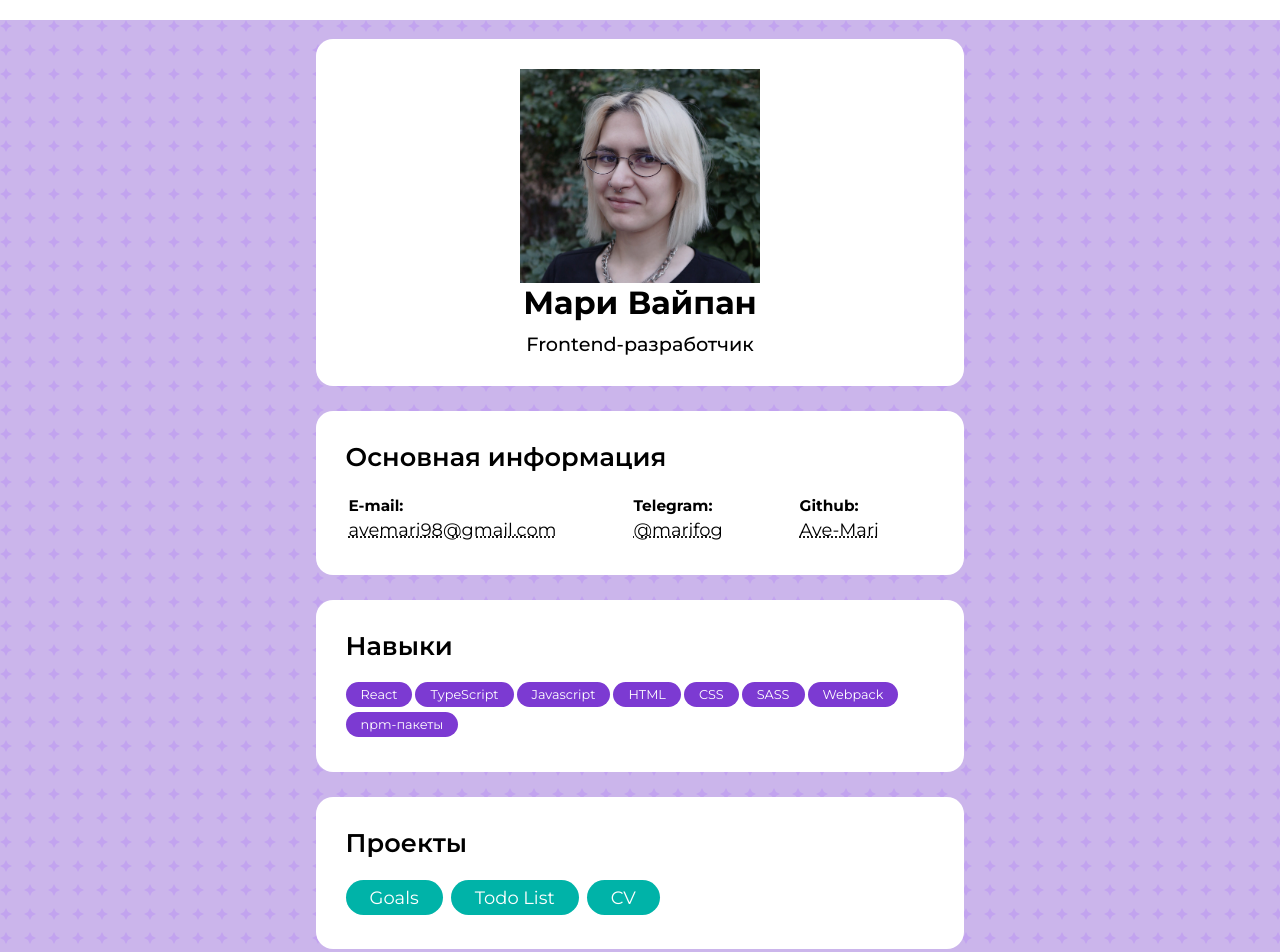
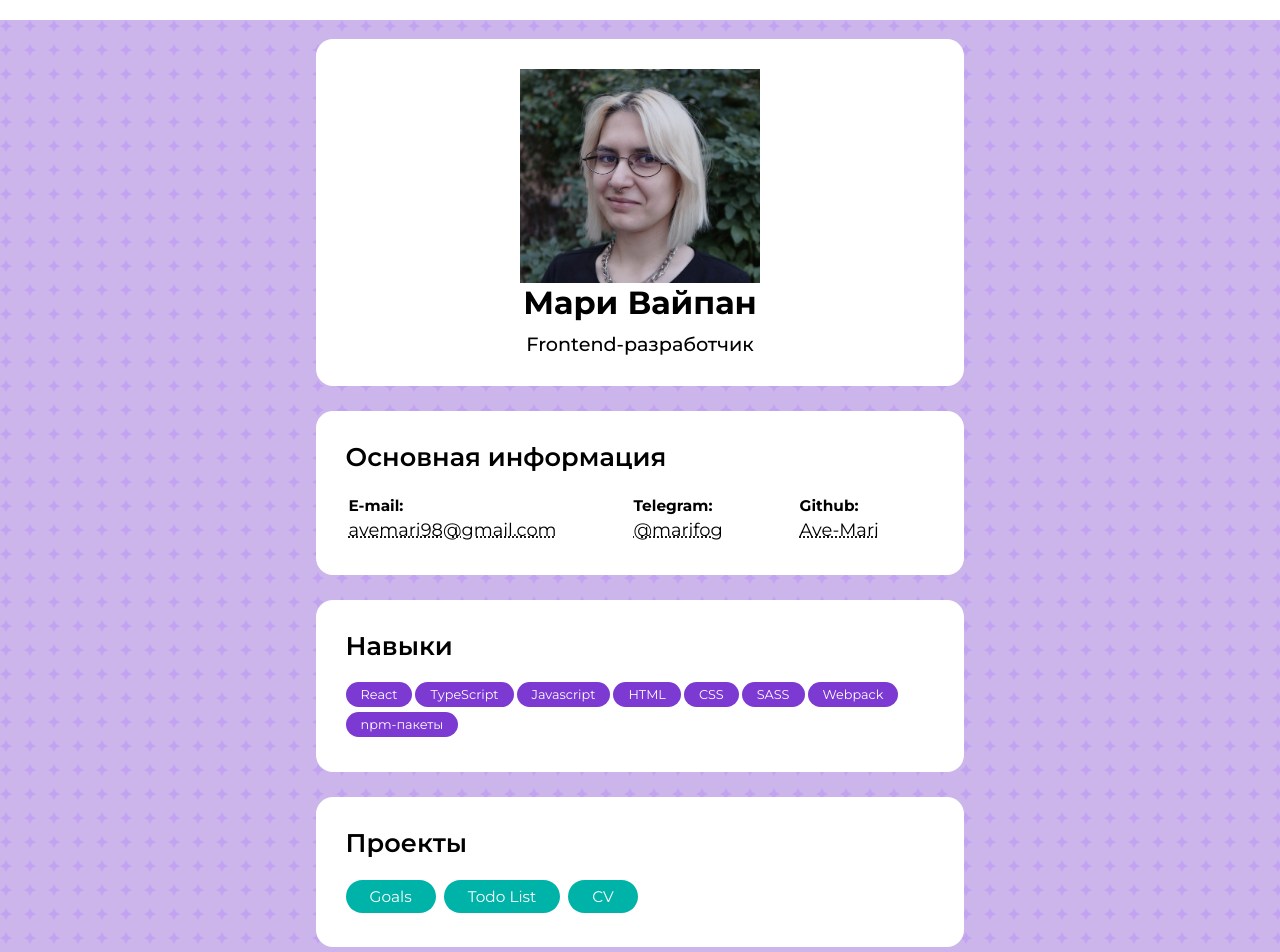
Before and after one commit to Ave-Mari/Mari-CV, a React app: page / in a window 1280 px wide. Shown: the top 952 px of the page. Built offline with nearby package versions, Linux system fonts and the light colour scheme; some icons are missing; the HTML template or start-up script is replaced by a standard one.

Commit message:
fix font size

```diff
--- a/src/components/Link/Link.styles.ts
+++ b/src/components/Link/Link.styles.ts
@@ -9,7 +9,7 @@ export const Element = styled.a`
     display: inline-block;
     margin-right: 8px;
     margin-bottom: 4px;
-    font-size: 1.4vw;
+    font-size: 1.2vw;
 
     &:hover {
         background: #03857D;
```
